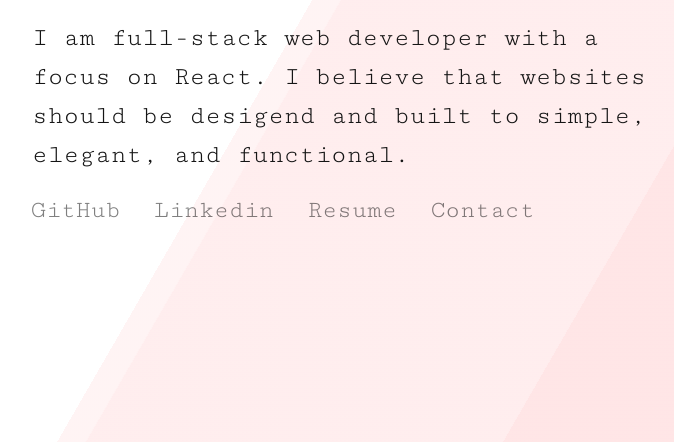
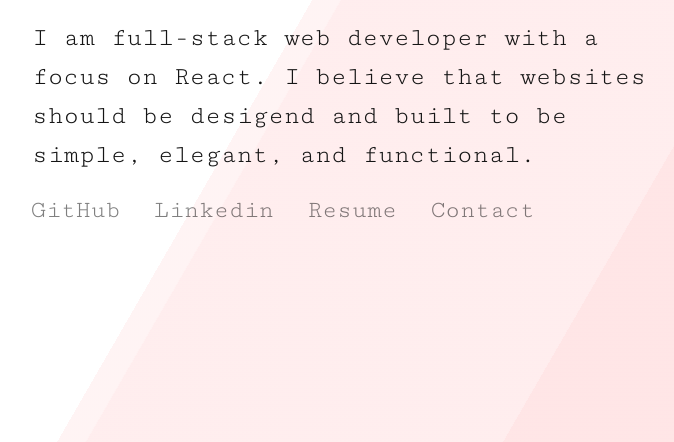
Before and after one commit to loophalen/portfolio, a plain HTML site: page index.html in a window 1280 px wide. Shown: the part 358-800 px from the top of the page, without its empty margins (288-962 px from the left). Drawn offline with Linux system fonts and the light colour scheme.

Commit message:
corrected typo

```diff
--- a/index.html
+++ b/index.html
@@ -26,7 +26,7 @@
                     <h2>Austin Harris</h2>
                     <h3>Full-Stack Web Developer</h3>
                     <p>I am full-stack web developer with a focus on React.
-                       I believe that websites should be desigend and built to
+                       I believe that websites should be desigend and built to be
                        simple, elegant, and functional.
                     </p>
                     <ul class="p50">
```
